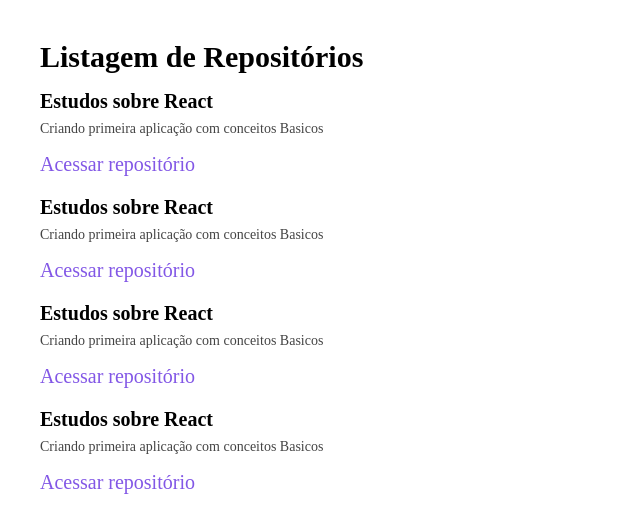
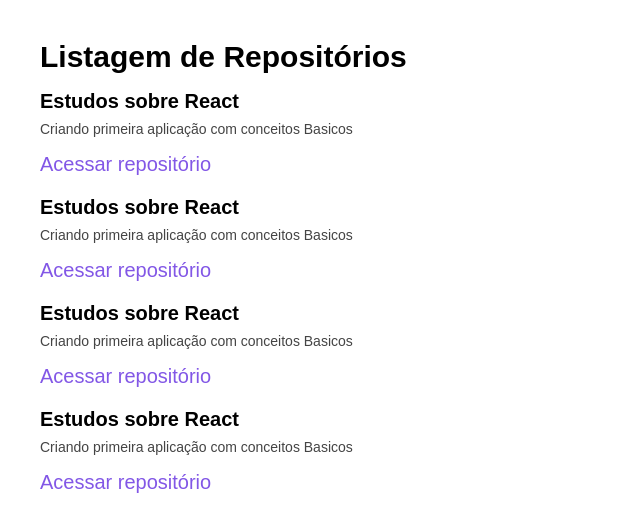
Before and after one commit to devhijazi/01-github-explorer, a React app: page / in a window 1280 px wide. Shown: the top 532 px of the page, without its empty margins (0-640 px from the left). Built offline with nearby package versions, Linux system fonts and the light colour scheme.

Commit message:
fix font-family

```diff
--- a/src/styles/global.scss
+++ b/src/styles/global.scss
@@ -6,5 +6,5 @@
 
 body {
   font-size: 20px;
-  font: Arial, Helvetica, sans-serif;
+  font-family: Arial, Helvetica, sans-serif;
 }
```
Also changed, not shown: 1 other file (tests, documents, lock files or other folders).
